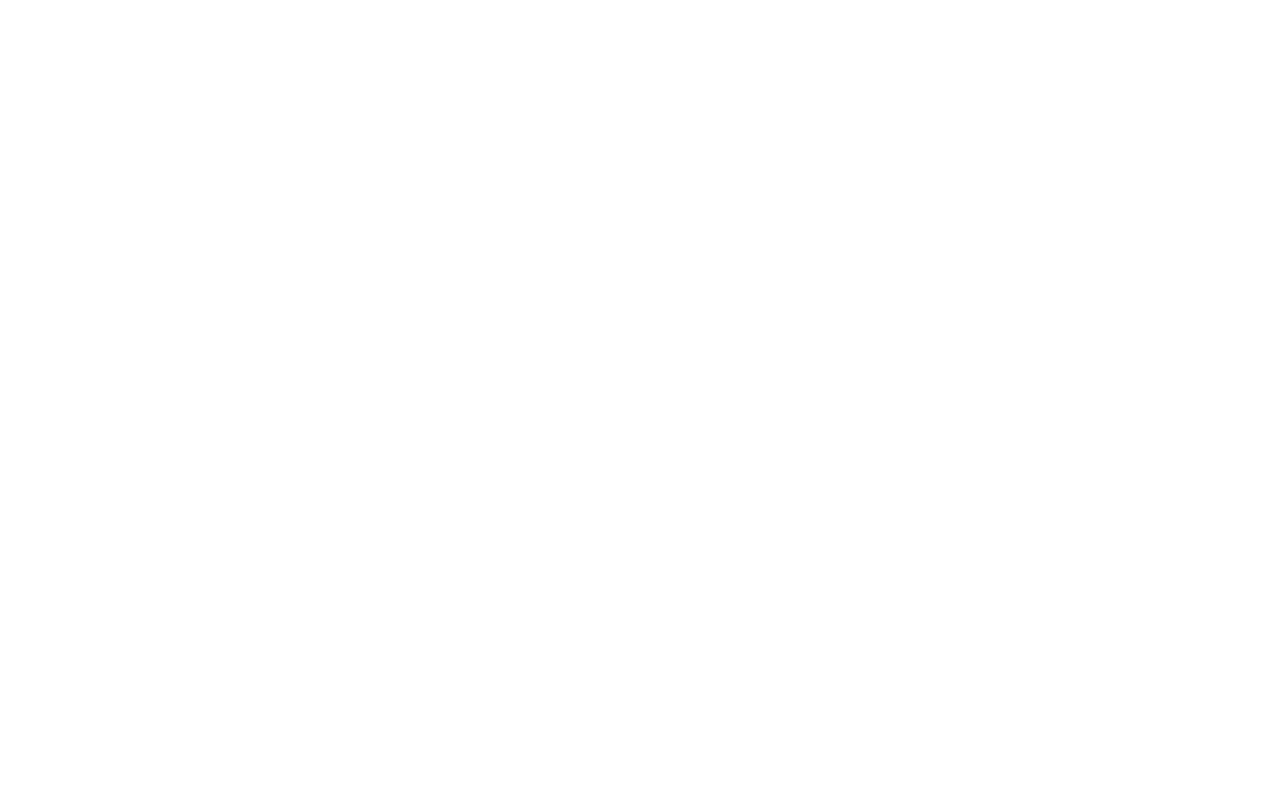
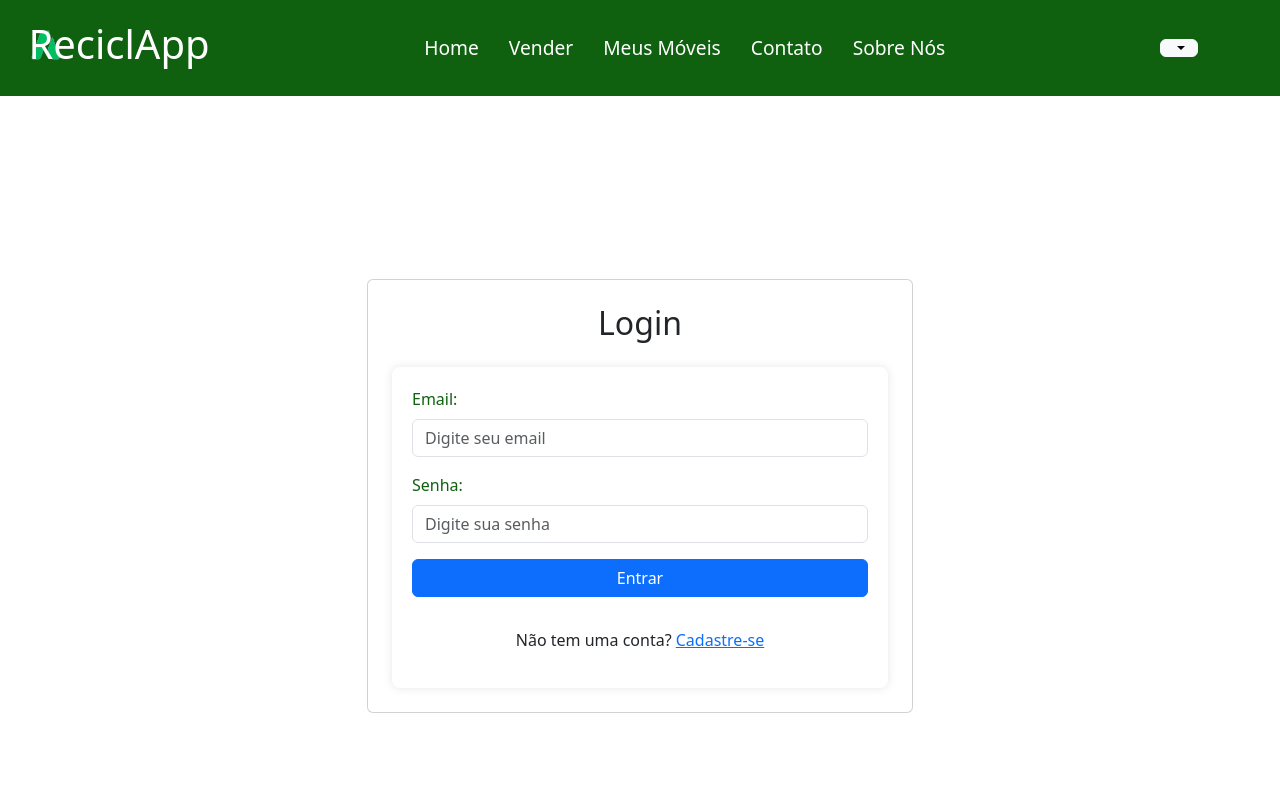
Before and after one commit to pewpola/reciclapp-front, a React (Vite) app: page /login in a window 1280 px wide. Before the commit this address had no page. Shown: the top 800 px of the page. Built offline with nearby package versions, Linux system fonts and the light colour scheme.

Commit message:
login and sell page

```diff
--- a/package.json
+++ b/package.json
@@ -12,6 +12,7 @@
   "dependencies": {
     "bootstrap": "^5.3.3",
     "react": "^18.3.1",
+    "react-bootstrap": "^2.10.5",
     "react-dom": "^18.3.1",
     "react-router-dom": "^6.27.0"
   },
--- a/src/App.tsx
+++ b/src/App.tsx
@@ -3,6 +3,8 @@
 import Home from './pages/home';
 import Inventary from './pages/inventary';
 import Detail from './pages/detail';
+import Sell from './pages/sell';
+import Login from './pages/login';
 
 export default function App(){
   return (
@@ -11,6 +13,8 @@
         <Route path="/" element={<Home />} />
         <Route path='/inventary' element={<Inventary/>} />
         <Route path='/detail' element={<Detail/>} />
+        <Route path='/sell' element={<Sell/>} />
+        <Route path='/login' element={<Login/>} />
       </Routes>
     </Router>
   );
--- a/src/components/header/index.tsx
+++ b/src/components/header/index.tsx
@@ -1,5 +1,6 @@
 import logo from '../../assets/logo.png';
 import { Link } from 'react-router-dom';
+import { Dropdown, Nav } from 'react-bootstrap';
 import 'bootstrap/dist/css/bootstrap.min.css';
 
 export default function Header() {
@@ -11,23 +12,26 @@
                 <nav>
                     <ul>
                         <li><Link to="/">Home</Link></li>
-                        <li><Link to="/vender">Vender</Link></li>
+                        <li><Link to="/sell">Vender</Link></li>
                         <li><Link to="/inventary">Meus Móveis</Link></li>
                         <li><Link to="/contato">Contato</Link></li>
                         <li><Link to="/sobre-nos">Sobre Nós</Link></li>
                     </ul>
                 </nav>
-                <div className="dropdown">
-                    <button className="btn btn-light dropdown-toggle" type="button" id="userDropdown" data-bs-toggle="dropdown" aria-expanded="false">
+
+                {/* Dropdown com React-Bootstrap */}
+                <Dropdown align="end">
+                    <Dropdown.Toggle variant="light" id="userDropdown">
                         <i className="bi bi-person-circle"></i>
-                    </button>
-                    <ul className="dropdown-menu dropdown-menu-end" aria-labelledby="userDropdown">
-                        <li><Link className="dropdown-item" to="/login">Login</Link></li>
-                        <li><Link className="dropdown-item" to="/cadastro">Criar Conta</Link></li>
-                        <li><Link className="dropdown-item" to="/carrinho">Carrinho</Link></li>
-                    </ul>
-                </div>
+                    </Dropdown.Toggle>
+
+                    <Dropdown.Menu>
+                        <Dropdown.Item as={Link} to="/login">Login</Dropdown.Item>
+                        <Dropdown.Item as={Link} to="/cadastro">Criar Conta</Dropdown.Item>
+                        <Dropdown.Item as={Link} to="/carrinho">Carrinho</Dropdown.Item>
+                    </Dropdown.Menu>
+                </Dropdown>
             </div>
         </header>
     );
-};
+}
--- /dev/null
+++ b/src/components/login-form/index.tsx
@@ -0,0 +1,27 @@
+import { useState } from 'react';
+
+function LoginForm() {
+    const [form, setForm] = useState({ email: '', password: '' });
+
+
+    return (
+        <form id="login-form">
+            <div className="mb-3">
+                <label htmlFor="email" className="form-label">Email:</label>
+                <input type="email" id="email" name="email" className="form-control" placeholder="Digite seu email" value={form.email} required />
+            </div>
+            <div className="mb-3">
+                <label htmlFor="password" className="form-label">Senha:</label>
+                <input type="password" id="password" name="password" className="form-control" placeholder="Digite sua senha" value={form.password} required />
+            </div>
+            <div className="d-grid gap-2">
+                <button type="submit" className="btn btn-primary">Entrar</button>
+            </div>
+            <p className="mt-3 text-center">
+                Não tem uma conta? <a href="/cadastro">Cadastre-se</a>
+            </p>
+        </form>
+    );
+}
+
+export default LoginForm;
--- /dev/null
+++ b/src/components/scroll-to-top-button/index.tsx
@@ -0,0 +1,28 @@
+import { useEffect, useState } from 'react';
+
+function ScrollToTopButton() {
+    const [isVisible, setIsVisible] = useState(false);
+
+    useEffect(() => {
+        const toggleVisibility = () => {
+            if (window.pageYOffset > 300) {
+                setIsVisible(true);
+            } else {
+                setIsVisible(false);
+            }
+        };
+
+        window.addEventListener("scroll", toggleVisibility);
+        return () => window.removeEventListener("scroll", toggleVisibility);
+    }, []);
+
+    return (
+        isVisible && (
+            <button className="btn btn-primary" onClick={() => window.scrollTo({ top: 0, behavior: 'smooth' })} title="Voltar ao topo">
+                &#8679;
+            </button>
+        )
+    );
+}
+
+export default ScrollToTopButton;
--- /dev/null
+++ b/src/components/sell-form/index.tsx
@@ -0,0 +1,30 @@
+import { useState } from 'react';
+
+function SellForm() {
+    const [form, setForm] = useState({
+        nome: "",
+        descricao: "",
+        preco: "",
+        imagem: null
+    });
+
+    return (
+        <form id="form-venda">
+            <label htmlFor="nome">Nome do Componente:</label>
+            <input type="text" id="nome" name="nome" value={form.nome} required />
+
+            <label htmlFor="descricao">Descrição:</label>
+            <textarea id="descricao" name="descricao" value={form.descricao} required />
+
+            <label htmlFor="preco">Preço:</label>
+            <input type="number" id="preco" name="preco" value={form.preco} required />
+
+            <label htmlFor="imagem">Imagem:</label>
+            <input type="file" id="imagem" name="imagem"required />
+
+            <button type="submit" className="btn btn-success">Vender Componente</button>
+        </form>
+    );
+}
+
+export default SellForm;
--- /dev/null
+++ b/src/pages/login/index.tsx
@@ -0,0 +1,28 @@
+import Header from '../../components/header';
+import Footer from '../../components/footer';
+import LoginForm from '../../components/login-form';
+import ScrollToTopButton from '../../components/scroll-to-top-button';
+
+export default function Login() {
+    return (
+        <div>
+            <Header />
+            <section id="login" className="vh-100 d-flex align-items-center justify-content-center">
+                <div className="container">
+                    <div className="row justify-content-center">
+                        <div className="col-md-6">
+                            <div className="card">
+                                <div className="card-body p-4">
+                                    <h2 className="text-center mb-4">Login</h2>
+                                    <LoginForm />
+                                </div>
+                            </div>
+                        </div>
+                    </div>
+                </div>
+            </section>
+            <Footer />
+            <ScrollToTopButton />
+        </div>
+    );
+}
--- a/src/pages/sell/index.tsx
+++ b/src/pages/sell/index.tsx
@@ -0,0 +1,19 @@
+import Header from '../../components/header';
+import Footer from '../../components/footer';
+import SellForm from '../../components/sell-form';
+
+export default function Sell() {
+    return (
+        <div>
+            <Header />
+            <section id="vender">
+                <div className="container text-center">
+                    <h2>Venda Seus Móveis Quebrados</h2>
+                    <p>Tem móveis quebrados ou que não utiliza mais? Coloque-os à venda aqui.</p>
+                    <SellForm />
+                </div>
+            </section>
+            <Footer />
+        </div>
+    );
+}
```
Also changed, not shown: 1 other file (tests, documents, lock files or other folders).
